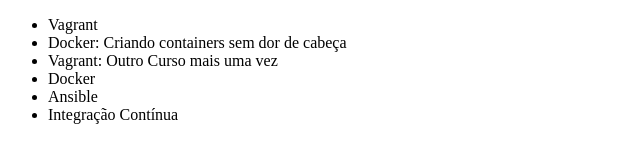
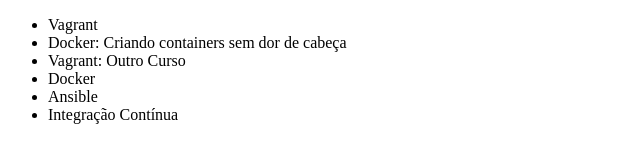
Before and after one commit to wsfeitosa/alura-git-wsfeitosa, a plain HTML site: page index.html in a window 1280 px wide. Shown: the full height of the page, 0-640 px from the left. Drawn offline with Linux system fonts and the light colour scheme.

Commit message:
Revert "Alterando o código"
This reverts commit c15444a5348b5eeccb3bcef7d4edb7286230366b.

```diff
--- a/index.html
+++ b/index.html
@@ -8,7 +8,7 @@
     <ul>
         <li>Vagrant</li>
         <li>Docker: Criando containers sem dor de cabeça</li>
-        <li>Vagrant: Outro Curso mais uma vez</li>
+        <li>Vagrant: Outro Curso</li>
         <li>Docker</li>
         <li>Ansible</li>
         <li>Integração Contínua</li>
```
